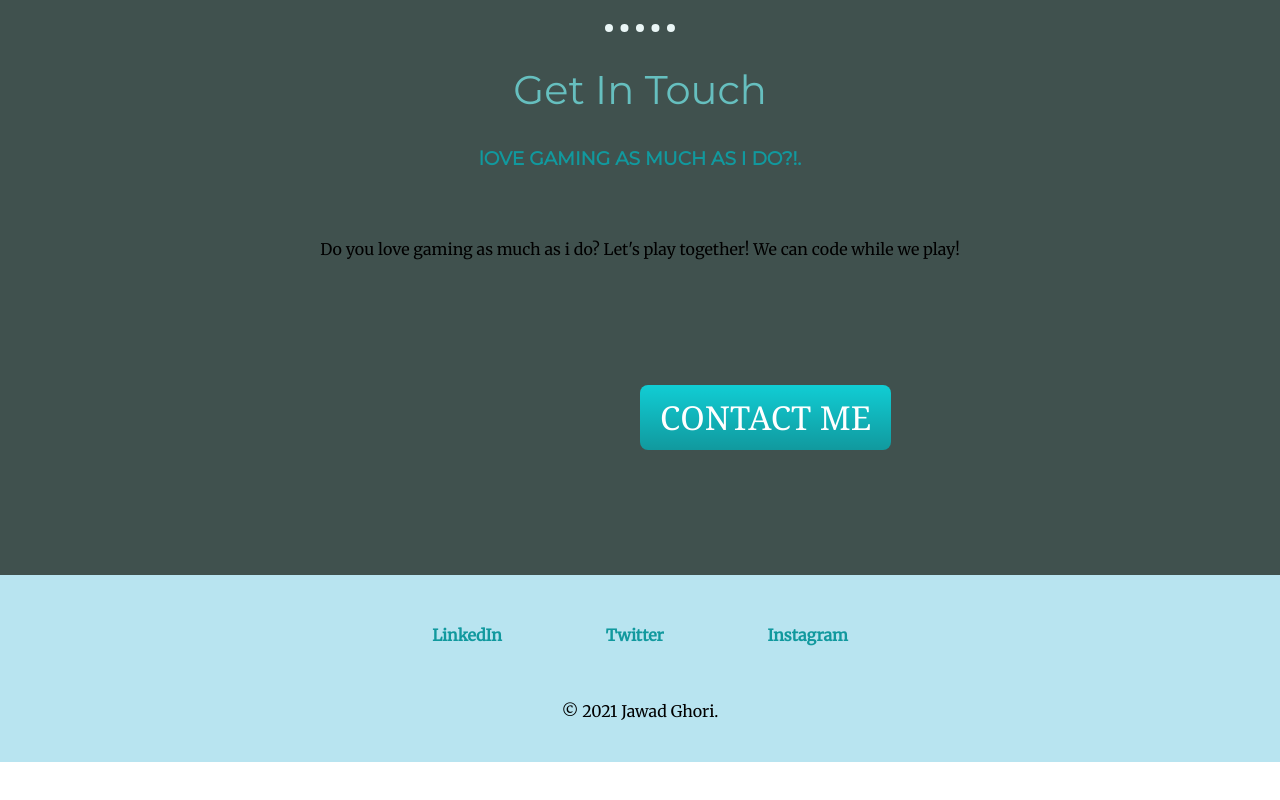
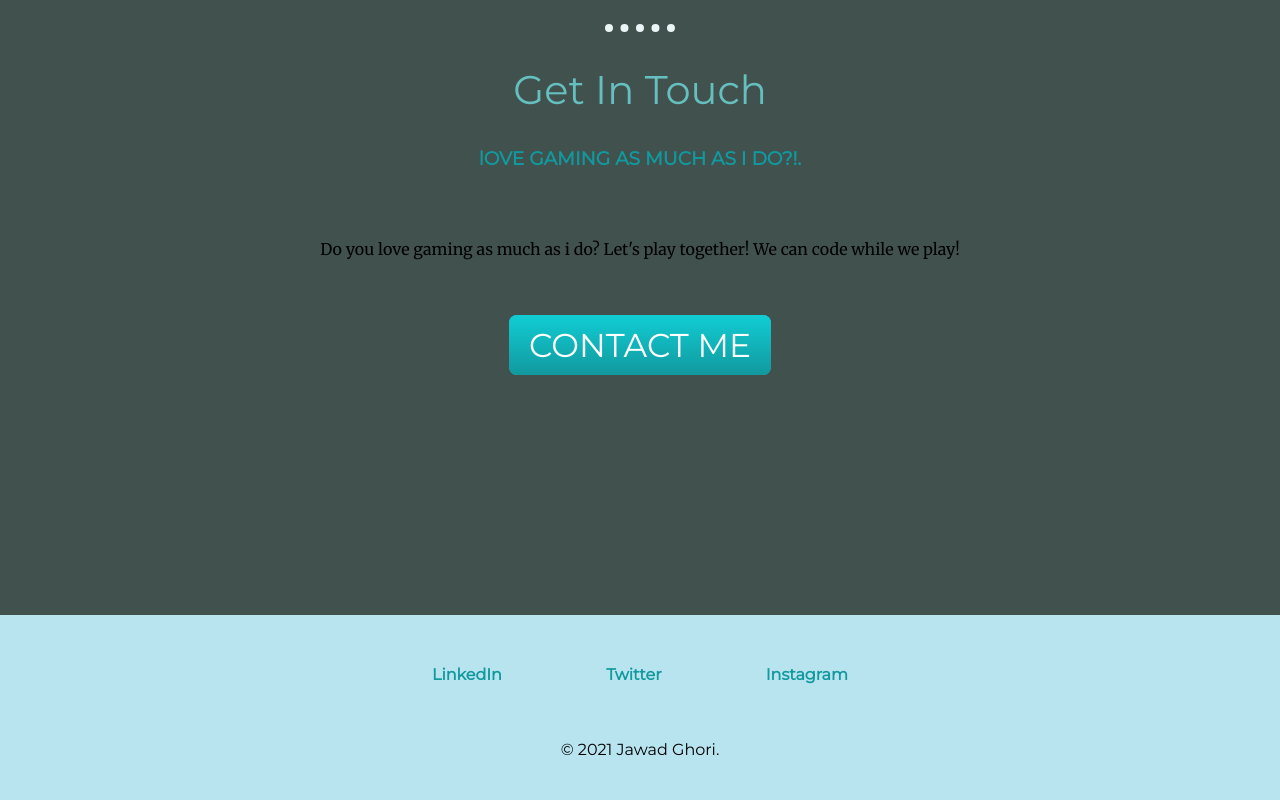
Before and after one commit to JawadUllah96/personal-website1, a plain HTML site: page index.html in a window 1280 px wide. Shown: the part 3841-4641 px from the top of the page. Before the commit the page ends 4603 px from the top, so only its background shows below. Drawn offline with Linux system fonts and the light colour scheme.

Commit message:
Update styles.css

```diff
--- a/css/styles.css
+++ b/css/styles.css
@@ -114,9 +114,8 @@ h3 {
   font-size: 33px;
   padding: 10px 20px 10px 20px;
   text-decoration: none;
-  position: absolute;
-  bottom: 125px;
-  left: 50%;
+  margin: auto;
+  font-family: 'Montserrat', sans-serif;
 }
 
 .btn:hover {
@@ -135,7 +134,8 @@ h3 {
 .bottom-container{
   padding-top:50px;
   padding-bottom: 25px;
- background-color: #B8E4F0
+ background-color: #B8E4F0;
+font-family: 'Montserrat', sans-serif;
 }
 .footer-link{
   color: #11999E;
```
